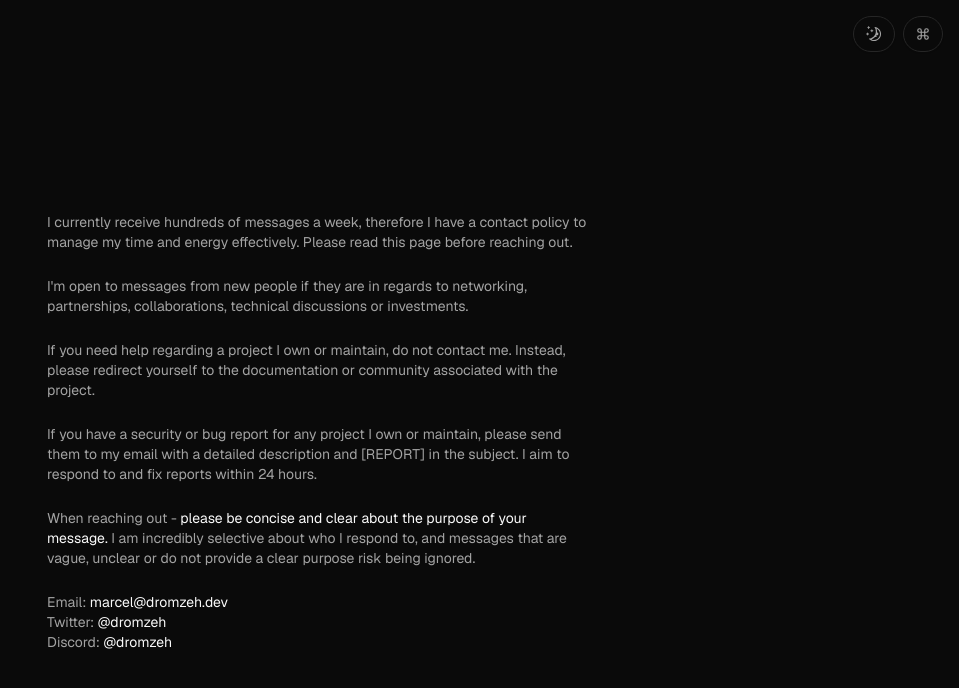
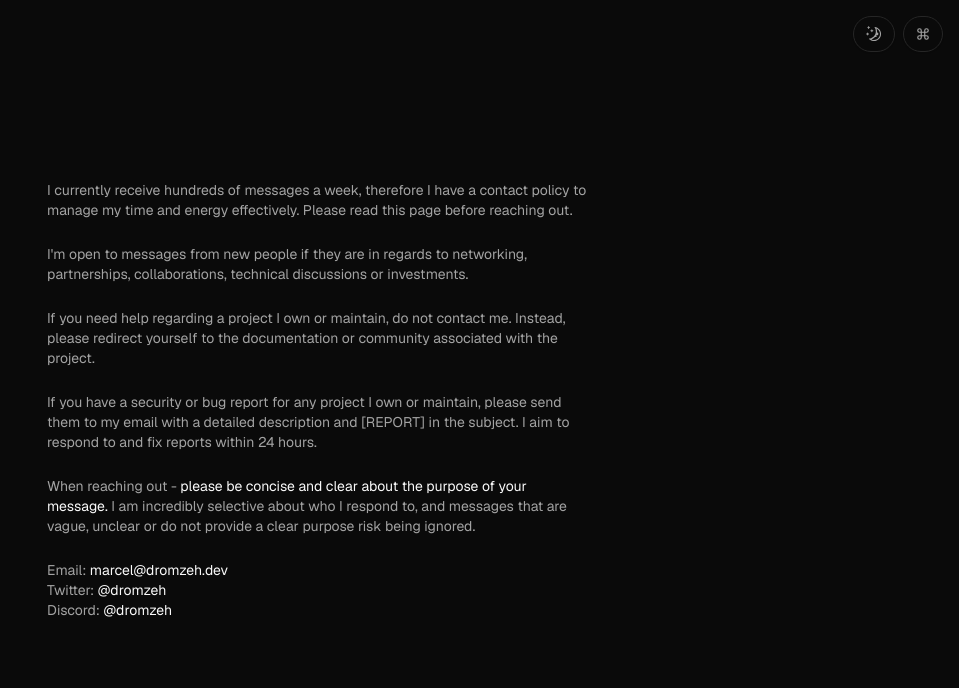
Before and after one commit to dromzeh/dromzeh.dev, a Next.js app: page /contact-policy in a window 1280 px wide. Shown: the top 688 px of the page, without its empty margins (321-1280 px from the left). Built offline with nearby package versions, Linux system fonts and the light colour scheme.

Commit message:
fix: layout shift on `Drawer`/`Command` open (#6)

```diff
--- a/src/app/globals.css
+++ b/src/app/globals.css
@@ -55,7 +55,7 @@
         @apply border-border;
     }
     body {
-        @apply bg-background text-muted-foreground;
+        @apply bg-background text-muted-foreground min-w-full;
     }
     ::-moz-selection {
         @apply bg-primary text-primary-foreground;
--- a/src/app/layout.tsx
+++ b/src/app/layout.tsx
@@ -26,12 +26,12 @@ export default function RootLayout({
     return (
         <html lang="en">
             <body
-                className={`${geist.className} h-full scroll-smooth antialiased`}
+                className={`${geist.className} h-full scroll-smooth antialiased pl-[calc(100vw-100%)]`}
             >
                 <ThemeProvider attribute="class" defaultTheme="dark">
                     <CommandMenu />
                     <ThemeToggle />
-                    <div className="my-8">
+                    <div>
                         <FramerOverlay>{children}</FramerOverlay>
                     </div>
                     <Toaster />
```
